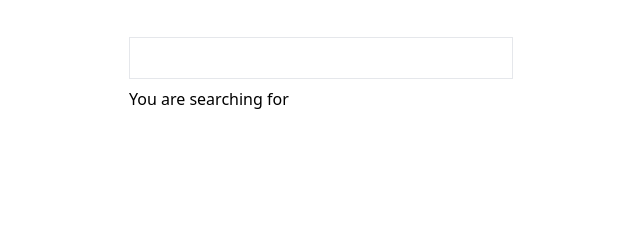
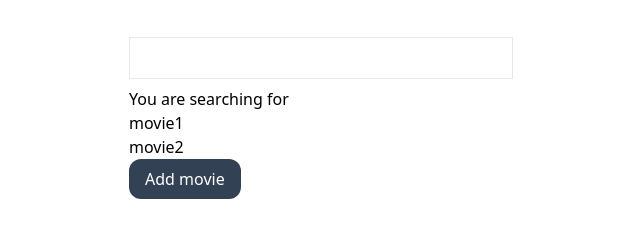
Before and after one commit to Mike-Jagger/htmx-experiments, a plain HTML site: page alpin-js/index.html in a window 1280 px wide. Shown: the part 131-368 px from the top of the page, without its empty margins (319-959 px from the left). Drawn offline with nearby package versions, Linux system fonts and the light colour scheme.

Commit message:
Experimenting with for loops and arrays

```diff
--- a/alpin-js/index.html
+++ b/alpin-js/index.html
@@ -44,6 +44,7 @@
 				<div class="mt-4"></div>
 
 				<div x-effect="console.log(open)"></div>
+				<div x-effect="console.log(movies)"></div>
 
 				<input
 					type="text"
@@ -52,7 +53,7 @@
 				/>
 				<div>You are searching for <span x-text="search"></span></div>
 
-				<template x-if="open">
+				<template x-if="open" x-transition>
 					<div class="m-4 bg-gray-200">
 						<span
 							>The search will also appear here only on
@@ -61,6 +62,16 @@
 						<span x-text="search" class="font-bold"></span>
 					</div>
 				</template>
+
+				<template x-for="movie in movies">
+					<div x-text="movie.title"></div>
+				</template>
+				<button
+					x-on:click="movies.push({title: 'new movie'})"
+					class="bg-slate-700 text-white px-4 py-2 rounded-xl"
+				>
+					Add movie
+				</button>
 			</div>
 		</div>
 	</body>
```
